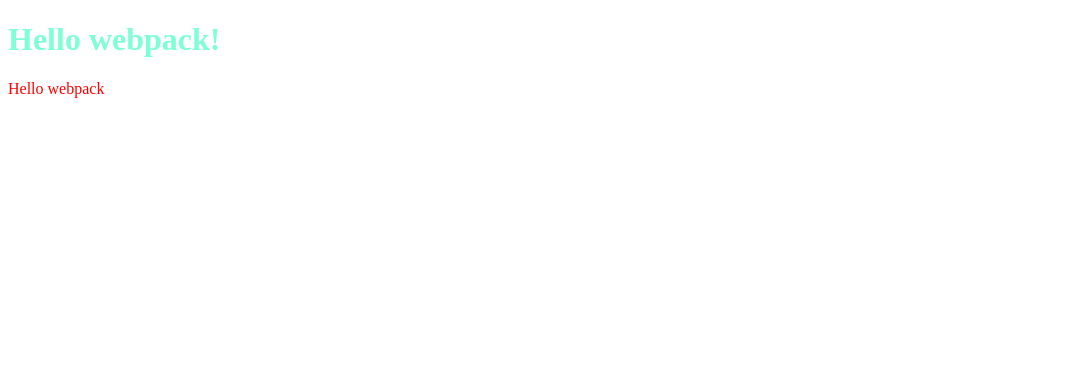
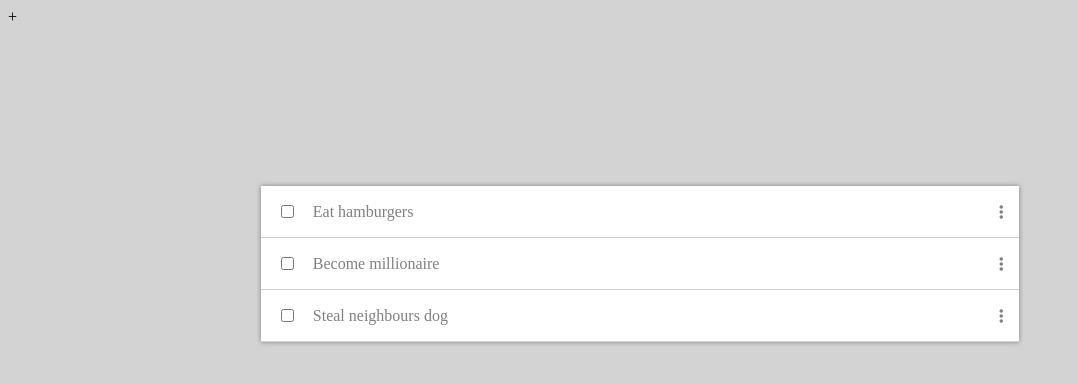
Before and after one commit to CRClothier/Todo-List, a website built with webpack: page src/index.html in a window 1280 px wide. Shown: the whole page, without its empty margins (0-1077 px from the left). Built offline with nearby package versions, Linux system fonts and the light colour scheme.

Commit message:
Add dynamically generated list

```diff
--- a/src/index.html
+++ b/src/index.html
@@ -1,11 +1,15 @@
 <!DOCTYPE html>
 <html lang="en">
+
 <head>
-    <meta charset="UTF-8">
-    <meta name="viewport" content="width=device-width, initial-scale=1.0">
-    <title>Wbpack Exercise</title>
+  <meta charset="UTF-8">
+  <meta name="viewport" content="width=device-width, initial-scale=1.0">
+  <title>Todo List</title>+
+  <script src="https://kit.fontawesome.com/e6861a11cf.js" crossorigin="anonymous"></script>
 </head>
+
 <body>
-    <h1>Hello webpack!</h1>
+  <div id="todolist"></div>
 </body>
+
 </html>
--- a/src/index.js
+++ b/src/index.js
@@ -1,14 +1,41 @@
-import _ from 'lodash';
+// import _ from 'lodash';
 import './style.css';
 
-function component() {
-  const element = document.createElement('div');
+const items = [
+  {
+    description: 'Eat hamburgers',
+    completed: false,
+    index: 1,
+  },
+  {
+    description: 'Steal neighbours dog',
+    completed: false,
+    index: 3,
+  },
+  {
+    description: 'Become millionaire',
+    completed: false,
+    index: 2,
+  },
+];
 
-  // Lodash, now imported by this script
-  element.innerHTML = _.join(['Hello', 'webpack'], ' ');
-  element.classList.add('hello');
+const compare = (a, b) => {
+  if (a.index < b.index) {
+    return -1;
+  }
+  if (a.index > b.index) {
+    return 1;
+  }
+  return 0;
+};
 
-  return element;
-}
+const list = document.getElementById('todolist');
 
-document.body.appendChild(component());
+const createList = () => {
+  items.sort(compare);
+  items.forEach((item) => {
+    list.innerHTML += `<div class="item"><input type="checkbox"><p>${item.description}</p><i class="fas fa-ellipsis-v"></i></div>`;
+  });
+};
+
+createList();
--- a/src/style.css
+++ b/src/style.css
@@ -1,7 +1,26 @@
-.hello {
-  color: red;
+body {
+  background-color: lightgray;
 }
 
-h1 {
-  color: aquamarine;
+#todolist {
+  background-color: white;
+  color: gray;
+  width: 60%;
+  margin: 10em auto;
+  box-shadow: 0 0 5px;
 }
+
+.item {
+  border-bottom: 1px solid lightgray;
+  padding: 1em;
+  display: flex;
+  align-items: center;
+}
+
+i {
+  margin-left: auto;
+}
+
+p {
+  margin: 0 0 0 1em;
+}
```
Also changed, not shown: images/Kebab-menu.svg (added).
